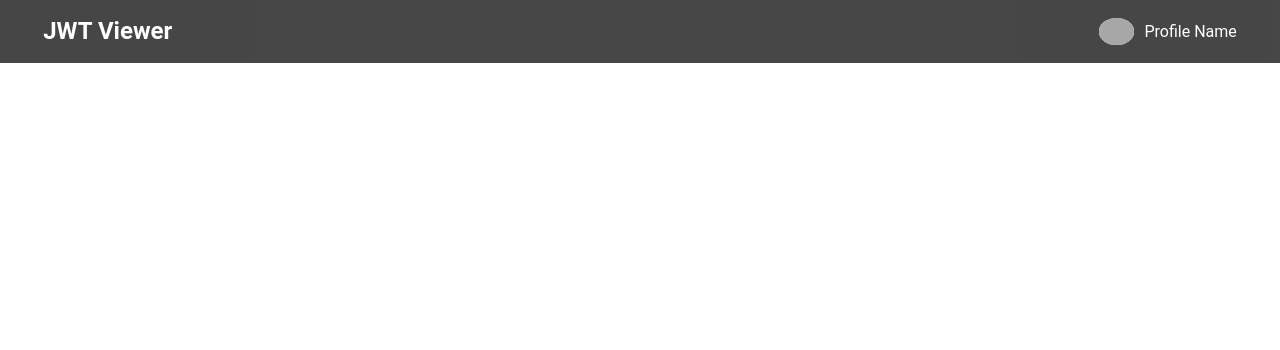
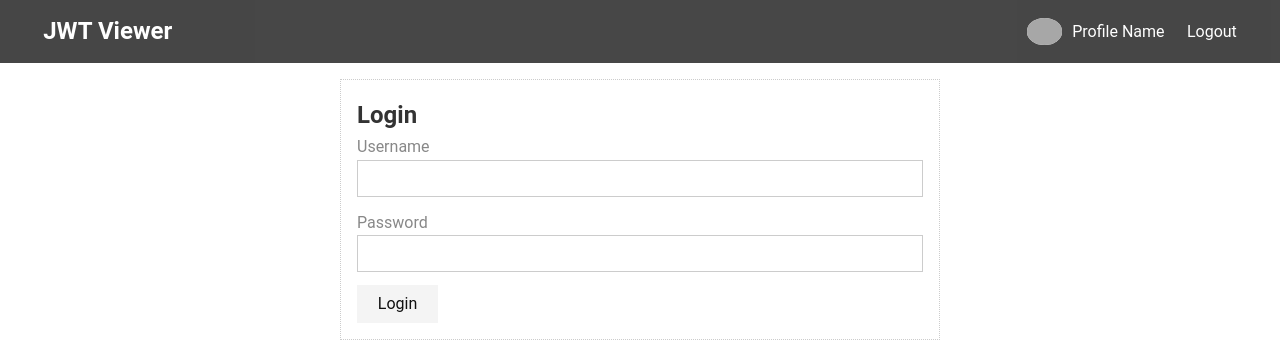
Before and after one commit to iromashko/jwt-frontend, an Angular app: page /admin/login in a window 1280 px wide. Shown: the top 350 px of the page. Built offline with nearby package versions, Linux system fonts and the light colour scheme; grey boxes are pictures that could not be loaded.

Commit message:
add login form

```diff
--- a/src/app/admin/admin.module.ts
+++ b/src/app/admin/admin.module.ts
@@ -3,11 +3,14 @@ import { CommonModule } from '@angular/common';
 import { RouterModule } from '@angular/router';
 import { AdminLayoutComponent } from './shared/components/admin-layout/admin-layout.component';
 import { LoginPageComponent } from './login-page/login-page.component';
+import { FormsModule, ReactiveFormsModule } from '@angular/forms';
 
 @NgModule({
-  declarations: [AdminLayoutComponent],
+  declarations: [AdminLayoutComponent, LoginPageComponent],
   imports: [
     CommonModule,
+    FormsModule,
+    ReactiveFormsModule,
     RouterModule.forChild([
       {
         path: '',
--- a/src/app/admin/login-page/login-page.component.html
+++ b/src/app/admin/login-page/login-page.component.html
@@ -1 +1,49 @@
-<p>login-page works!</p>
+<form class="card" [formGroup]="form" (ngSubmit)="submit()">
+  <h2>Login</h2>
+
+  <div
+    class="form-control"
+    [ngClass]="{
+      invalid: form.get('username').touched && form.get('username').invalid
+    }"
+  >
+    <label for="username">Username</label>
+    <input type="text" formControlName="username" id="username" />
+    <div
+      *ngIf="form.get('username').touched && form.get('username').invalid"
+      class="validation"
+    >
+      <small *ngIf="form.get('username').errors.required"
+        >Username required</small
+      >
+    </div>
+  </div>
+
+  <div
+    class="form-control"
+    [ngClass]="{
+      invalid: form.get('password').touched && form.get('password').invalid
+    }"
+  >
+    <label for="email">Password</label>
+    <input type="password" formControlName="password" id="password" />
+    <div
+      class="validation"
+      *ngIf="form.get('password').touched && form.get('password').invalid"
+    >
+      <small *ngIf="form.get('password').errors.required"
+        >Password required</small
+      >
+      <small *ngIf="form.get('password').errors.minlength"
+        >Password minimum length is
+        {{ form.get("password").errors.minlength.requiredLength }}. Password
+        length is
+        {{ form.get("password").errors.minlength.actualLength }}</small
+      >
+    </div>
+  </div>
+
+  <button type="submit" [disabled]="form.invalid" class="btn btn-dark">
+    Login
+  </button>
+</form>
--- a/src/app/admin/login-page/login-page.component.scss
+++ b/src/app/admin/login-page/login-page.component.scss
@@ -0,0 +1,4 @@
+form {
+  max-width: 600px;
+  margin: 0 auto;
+}
--- a/src/app/admin/login-page/login-page.component.ts
+++ b/src/app/admin/login-page/login-page.component.ts
@@ -1,15 +1,34 @@
 import { Component, OnInit } from '@angular/core';
+import { FormControl, FormGroup, Validators } from '@angular/forms';
+import { User } from 'src/app/shared/interfaces';
 
 @Component({
   selector: 'app-login-page',
   templateUrl: './login-page.component.html',
-  styleUrls: ['./login-page.component.scss']
+  styleUrls: ['./login-page.component.scss'],
 })
 export class LoginPageComponent implements OnInit {
+  form: FormGroup;
 
-  constructor() { }
+  constructor() {}
 
   ngOnInit(): void {
+    this.form = new FormGroup({
+      username: new FormControl(null, [Validators.required]),
+      password: new FormControl(null, [
+        Validators.minLength(6),
+        Validators.required,
+      ]),
+    });
   }
 
+  submit() {
+    if (this.form.invalid) {
+      return;
+    }
+    const user: User = {
+      username: this.form.value.username,
+      password: this.form.value.password,
+    };
+  }
 }
--- a/src/app/admin/shared/components/admin-layout/admin-layout.component.html
+++ b/src/app/admin/shared/components/admin-layout/admin-layout.component.html
@@ -10,5 +10,13 @@
         <span>Profile Name</span>
       </a>
     </li>
+
+    <li>
+      <a href="#" (click)="logout($event)">Logout</a>
+    </li>
   </ul>
 </nav>
+
+<div class="container">
+  <router-outlet></router-outlet>
+</div>
--- a/src/app/admin/shared/components/admin-layout/admin-layout.component.ts
+++ b/src/app/admin/shared/components/admin-layout/admin-layout.component.ts
@@ -1,15 +1,18 @@
 import { Component, OnInit } from '@angular/core';
+import { Router } from '@angular/router';
 
 @Component({
   selector: 'app-admin-layout',
   templateUrl: './admin-layout.component.html',
-  styleUrls: ['./admin-layout.component.scss']
+  styleUrls: ['./admin-layout.component.scss'],
 })
 export class AdminLayoutComponent implements OnInit {
+  constructor(private router: Router) {}
 
-  constructor() { }
+  ngOnInit(): void {}
 
-  ngOnInit(): void {
+  logout(event: Event) {
+    event.preventDefault();
+    this.router.navigate(['/admin', 'login']);
   }
-
 }
--- /dev/null
+++ b/src/app/shared/interfaces.ts
@@ -0,0 +1,4 @@
+export interface User {
+  username: string;
+  password: string;
+}
```
